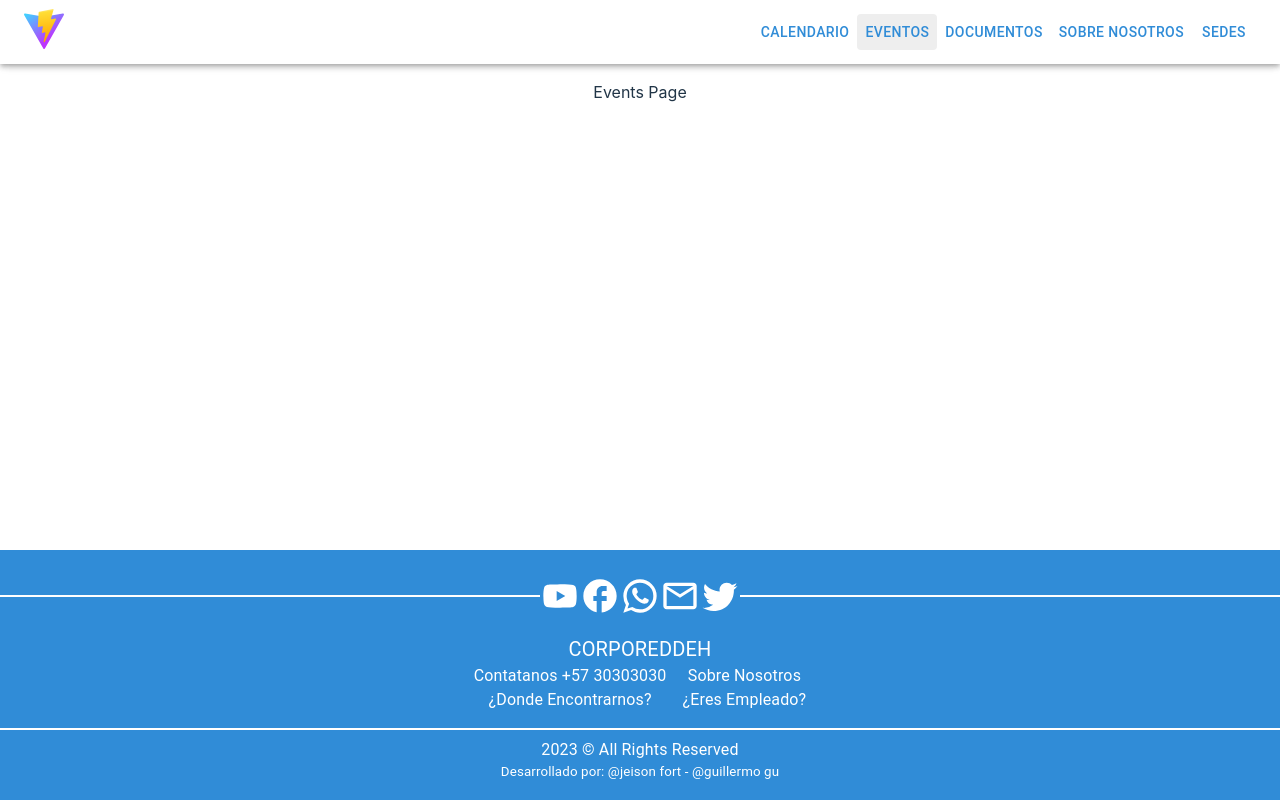
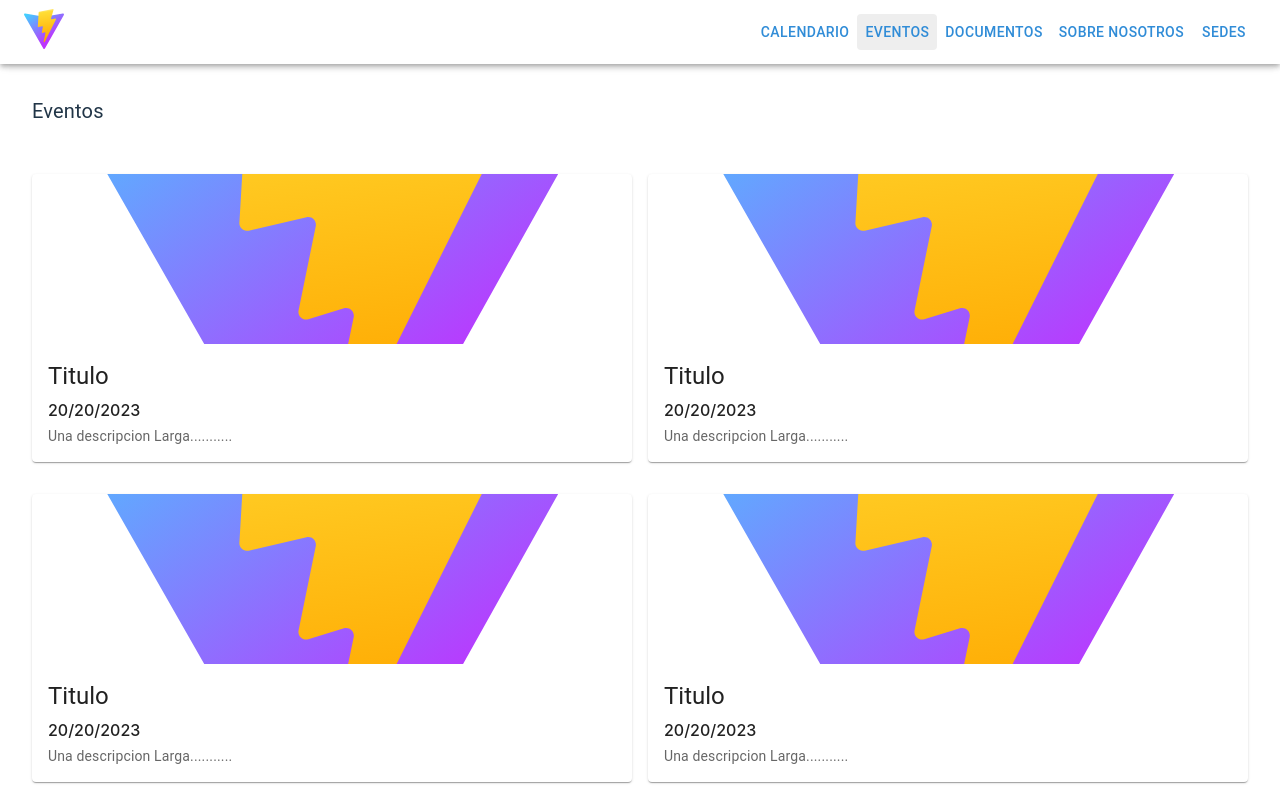
Before and after one commit to joferrer/corporeddeh, a React (Vite) app: page /eventos in a window 1280 px wide. Shown: the top 800 px of the page. Built offline with nearby package versions, Linux system fonts and the light colour scheme.

Commit message:
Realiazdo: Calendar Page(Falta Conexion a BD), EventosPage listo, agregada la ruta al index y a los routes falta cuadrar la pagina del evento

```diff
--- a/src/corporeddeh/pages/CalendarPage.jsx
+++ b/src/corporeddeh/pages/CalendarPage.jsx
@@ -51,6 +51,7 @@ export const CalendarPage = () => {
     <Layout>
       <Box
         sx={{
+          maxWidth: 1440,
           padding: 2,
           marginRight: 2,
           marginLeft: Mobile ? 0 : 2,
--- /dev/null
+++ b/src/corporeddeh/pages/EeventoPage.jsx
@@ -0,0 +1,8 @@
+import React from "react";
+import Layout from "./layout/Layout";
+
+export const EeventoPage = () => {
+  const searchParams = new URLSearchParams(location.search);
+  const id = searchParams.get("id");
+  return <Layout>hola + {id}</Layout>;
+};
--- a/src/corporeddeh/pages/EventsPage.jsx
+++ b/src/corporeddeh/pages/EventsPage.jsx
@@ -1,5 +1,85 @@
-import Layout from "./layout/Layout"
+import { Box, Grid } from "@mui/material";
+import { MediaQuerys } from "../../theme/Config";
+import Layout from "./layout/Layout";
+import Tittle from "../../ui/AloneComponents/Tittle";
+import CardAction from "./../../ui/AloneComponents/CardAction";
 
-export const EventsPage =() =>{
-    return <Layout>Events Page</Layout>
-}
+const array = [
+  {
+    titulo: "Titulo",
+    descripcion: "Una descripcion Larga...........",
+    fecha: "20/20/2023",
+    imagen: imagen,
+  },
+  {
+    titulo: "Titulo",
+    descripcion: "Una descripcion Larga...........",
+    fecha: "20/20/2023",
+    imagen: imagen,
+  },
+  {
+    titulo: "Titulo",
+    descripcion: "Una descripcion Larga...........",
+    fecha: "20/20/2023",
+    imagen: imagen,
+  },
+  {
+    titulo: "Titulo",
+    descripcion: "Una descripcion Larga...........",
+    fecha: "20/20/2023",
+    imagen: imagen,
+  },
+  {
+    titulo: "Titulo",
+    descripcion: "Una descripcion Larga...........",
+    fecha: "20/20/2023",
+    imagen: imagen,
+  },
+  {
+    titulo: "Titulo",
+    descripcion: "Una descripcion Larga...........",
+    fecha: "20/20/2023",
+    imagen: imagen,
+  },
+];
+
+import imagen from "../../../public/vite.svg";
+//TODO RECORDAR CAMBIAR EL KEY POR EL ID DE LA BD
+export const EventsPage = () => {
+  const { Mobile } = MediaQuerys;
+  return (
+    <Layout>
+      <Box
+        sx={{
+          maxWidth: 1440,
+          padding: 2,
+          marginRight: 2,
+          marginLeft: Mobile ? 0 : 2,
+          width: "100%",
+        }}
+      >
+        <Tittle tittle="Eventos" />
+        <Grid container spacing={2}>
+          {array.map((card, index) => (
+            <Grid
+              item
+              key={index}
+              xs={12}
+              sm={6}
+              sx={{ display: "flex", justifyContent: "center", marginTop: 2 }}
+            >
+              <CardAction
+                key={index}
+                titulo={card.titulo}
+                descripcion={card.descripcion}
+                fecha={card.fecha}
+                imagen={card.imagen}
+                id={index}
+              />
+            </Grid>
+          ))}
+        </Grid>
+      </Box>
+    </Layout>
+  );
+};
--- a/src/corporeddeh/pages/index.js
+++ b/src/corporeddeh/pages/index.js
@@ -5,3 +5,4 @@ export * from "./DocumentsPage"
 export * from "./AboutusPage"
 export * from "./DonationPage"
 export * from "./OfficesPage"
+export * from "./EeventoPage"
--- a/src/corporeddeh/pages/layout/Layout.jsx
+++ b/src/corporeddeh/pages/layout/Layout.jsx
@@ -375,7 +375,7 @@ const Layout = ({ children }) => {
         minHeight: "100vh",
       }}
     >
-      <Box sx={{ marginBottom: 10 }}>
+      <Box sx={{ marginBottom: 10, zIndex: 1 }}>
         <AppBarTool handleDrawerOpen={handleDrawerOpen} />
       </Box>
       <DrawerBar
--- a/src/corporeddeh/routes/CorporeddehRoute.jsx
+++ b/src/corporeddeh/routes/CorporeddehRoute.jsx
@@ -1,7 +1,15 @@
 import { Navigate, Route, Routes } from "react-router-dom";
 import { routes } from "./routes";
-import { HomePage,CalendarPage, EventsPage, DocumentsPage, AboutusPage, DonationPage, OfficesPage } from "../pages";
-
+import {
+  HomePage,
+  CalendarPage,
+  EventsPage,
+  DocumentsPage,
+  AboutusPage,
+  DonationPage,
+  OfficesPage,
+  EeventoPage,
+} from "../pages";
 
 export const CorpoeddehRoute = () => {
   return (
@@ -13,6 +21,7 @@ export const CorpoeddehRoute = () => {
       <Route path={routes.ABOUTUS} element={<AboutusPage />}></Route>
       <Route path={routes.DONATION} element={<DonationPage />}></Route>
       <Route path={routes.OFFICE} element={<OfficesPage />}></Route>
+      <Route path={routes.EEVENTO} element={<EeventoPage />} />
       <Route path={routes.RANDOM} element={<Navigate to="/" />} />
     </Routes>
   );
--- a/src/corporeddeh/routes/routes.js
+++ b/src/corporeddeh/routes/routes.js
@@ -6,5 +6,6 @@ export const routes = {
     ABOUTUS:"/sobre_nosotros",
     DONATION:"/donaciones",
     OFFICE:"/sedes",
+    EEVENTO: "/evento",
     default:"/*"
 }
--- /dev/null
+++ b/src/ui/AloneComponents/CardAction.jsx
@@ -0,0 +1,38 @@
+import * as React from "react";
+import Card from "@mui/material/Card";
+import CardContent from "@mui/material/CardContent";
+import CardMedia from "@mui/material/CardMedia";
+import Typography from "@mui/material/Typography";
+import { CardActionArea } from "@mui/material";
+
+export default function CardAction({ titulo, fecha, descripcion, imagen, id }) {
+  const handleClick = (id = 0) => {
+    window.location.href = "/evento?id=" + id;
+  };
+  return (
+    <Card
+      sx={{ maxWidth: 700, width: "100%", zIndex: 0 }}
+      onClick={() => handleClick(id)}
+    >
+      <CardActionArea>
+        <CardMedia
+          component="img"
+          height="170px"
+          image={imagen}
+          alt="green iguana"
+        />
+        <CardContent sx={{ textAlign: "start" }}>
+          <Typography gutterBottom variant="h5" component="div">
+            {titulo}
+          </Typography>
+          <Typography gutterBottom variant="body3" component="div">
+            {fecha}
+          </Typography>
+          <Typography variant="body2" color="text.secondary">
+            {descripcion}
+          </Typography>
+        </CardContent>
+      </CardActionArea>
+    </Card>
+  );
+}
--- a/src/ui/AloneComponents/Tittle.jsx
+++ b/src/ui/AloneComponents/Tittle.jsx
@@ -3,7 +3,7 @@ import React from "react";
 
 const Tittle = ({ tittle }) => {
   return (
-    <Typography display="flex" justifyContent="start" sx={{ fontSize:"15pt" }}>
+    <Typography display="flex" justifyContent="start" sx={{ fontSize:"15pt", marginBottom:4 }}>
       {tittle}
     </Typography>
   );
```
